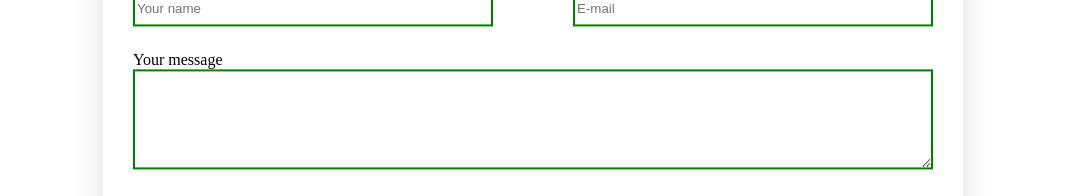
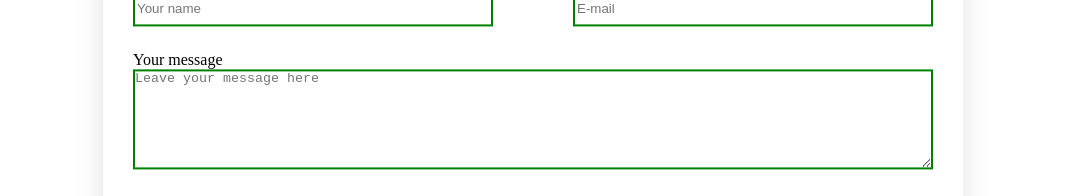
Before and after one commit to Alonasa/aportfolio, a plain HTML site: page index.html in a window 1280 px wide. Both pictures are taken after a click on the button "OFFER A JOB". Shown: the part 353-549 px from the top of the page, without its empty margins (107-1191 px from the left). Drawn offline with Linux system fonts and the light colour scheme.

Commit message:
fix error in the textarea

```diff
--- a/index.html
+++ b/index.html
@@ -337,8 +337,7 @@
 	  <div class="contact-form__message">
 		<label for="contact-form__message-field">Your message</label>
 		<textarea name="contact-form__message-field" id="contact-form__message-field"
-				  placeholder="Leave your message here">
-		</textarea>
+				  placeholder="Leave your message here" autofocus></textarea>
 	  </div>
 	  <button class="button button__green" type="submit">Send request</button>
 	</form>
--- a/static/styles/style.css
+++ b/static/styles/style.css
@@ -167,6 +167,9 @@ input {
 }
 
 textarea {
+    padding: 0;
+    margin: 0;
+    text-align: left;
     width: 100%;
     height: 100px;
     border: 2px solid green;
```
